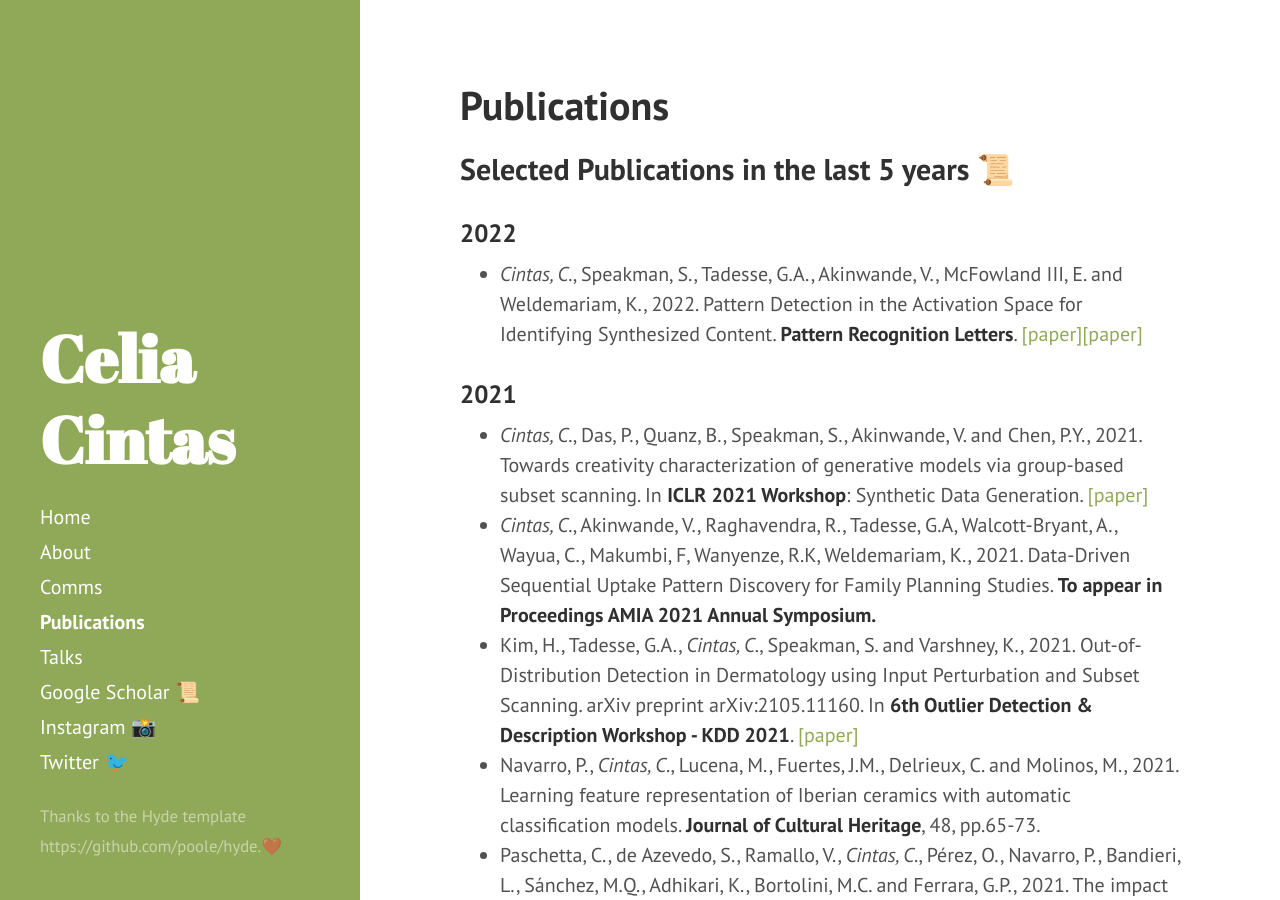
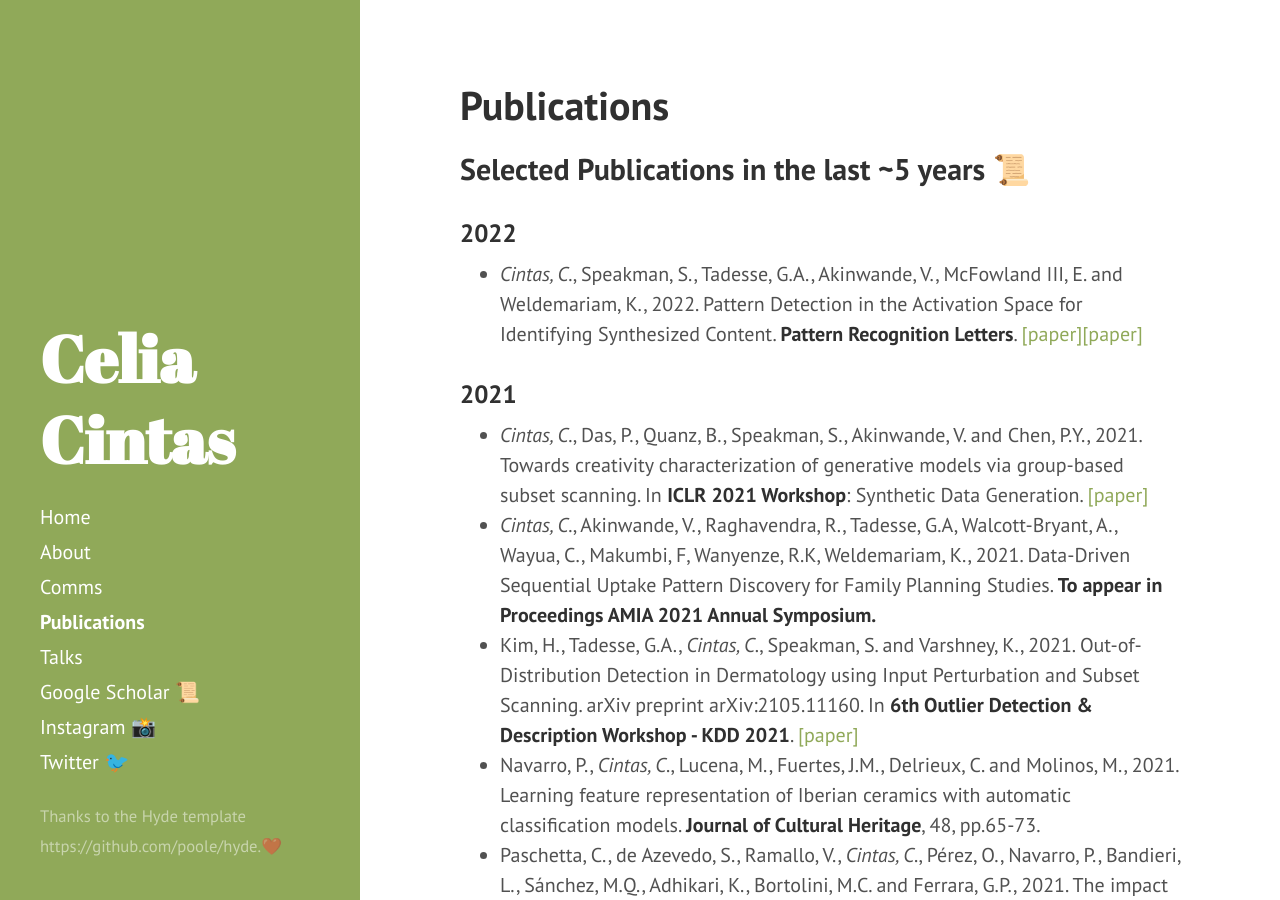
Before and after one commit to celiacintas/celiacintas.github.io, a Jekyll site: the page built from publications.md, in a window 1280 px wide and 900 px high. Built offline with Jekyll 4.4.1, drawn with Linux system fonts in a browser that asks for light colours.

```diff
--- a/publications.md
+++ b/publications.md
@@ -3,7 +3,7 @@ layout: page
 title: Publications
 ---
 
-## Selected Publications in the last 5 years 📜
+## Selected Publications in the last ~5 years 📜
 
 ### 2022
 
```
